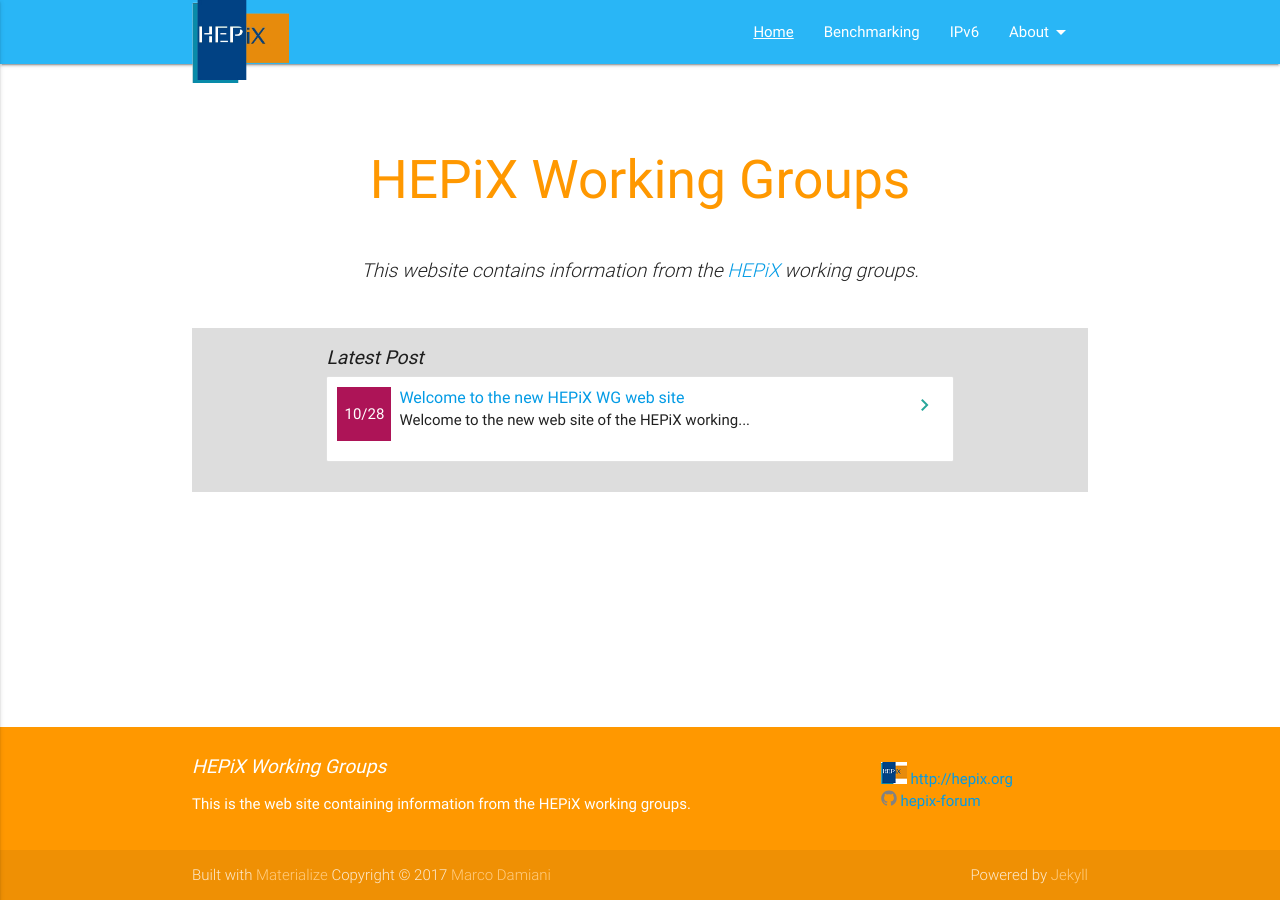
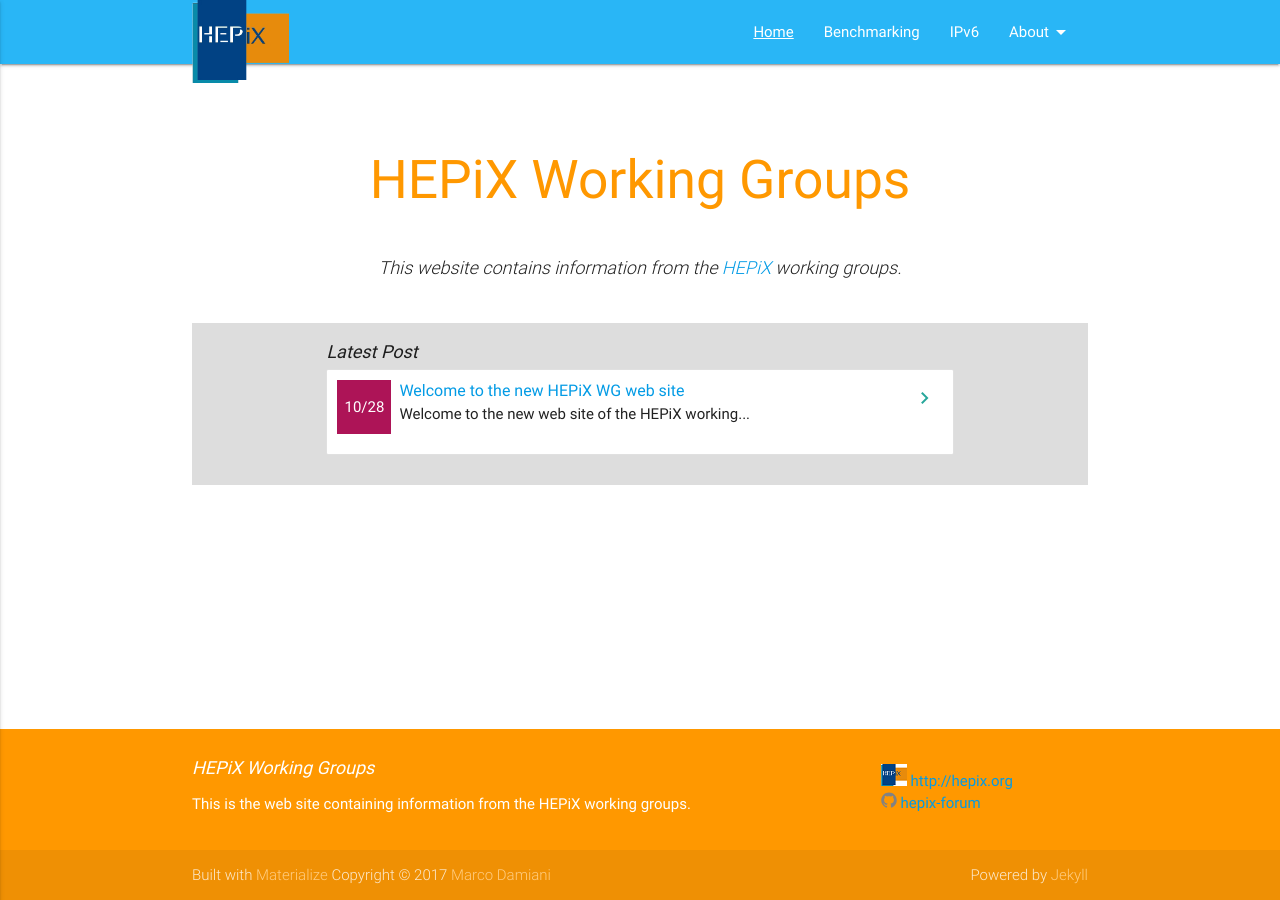
Before and after one commit to HEPiX-Forum/hepix-forum.github.io, a Jekyll site: the page built from index.md, in a window 1280 px wide. Built offline with Jekyll 4.4.1, drawn with Linux system fonts in a browser that asks for light colours.

Commit message:
Reduce font size of headings

```diff
--- a/assets/materialize.scss
+++ b/assets/materialize.scss
@@ -9,7 +9,7 @@ $h1-fontsize: 3.56rem;
 $h2-fontsize: 2.92rem;
 $h3-fontsize: 2.28rem;
 $h4-fontsize: 1.64rem;
-$h5-fontsize: 1.28rem;
+$h5-fontsize: 1.20rem;
 $h6-fontsize: 1rem;
 
 $navbar-logo-image-height: 130%;
```
